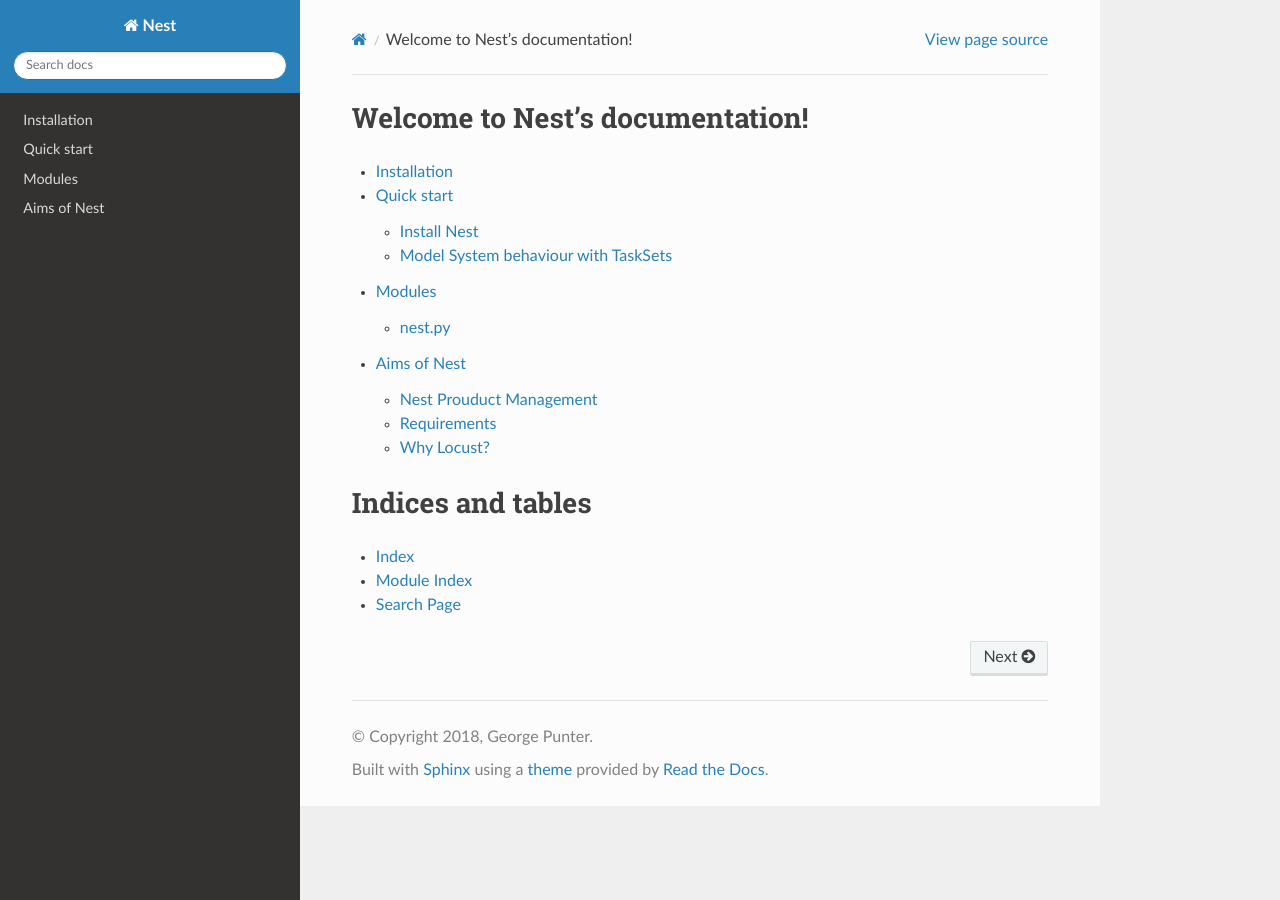
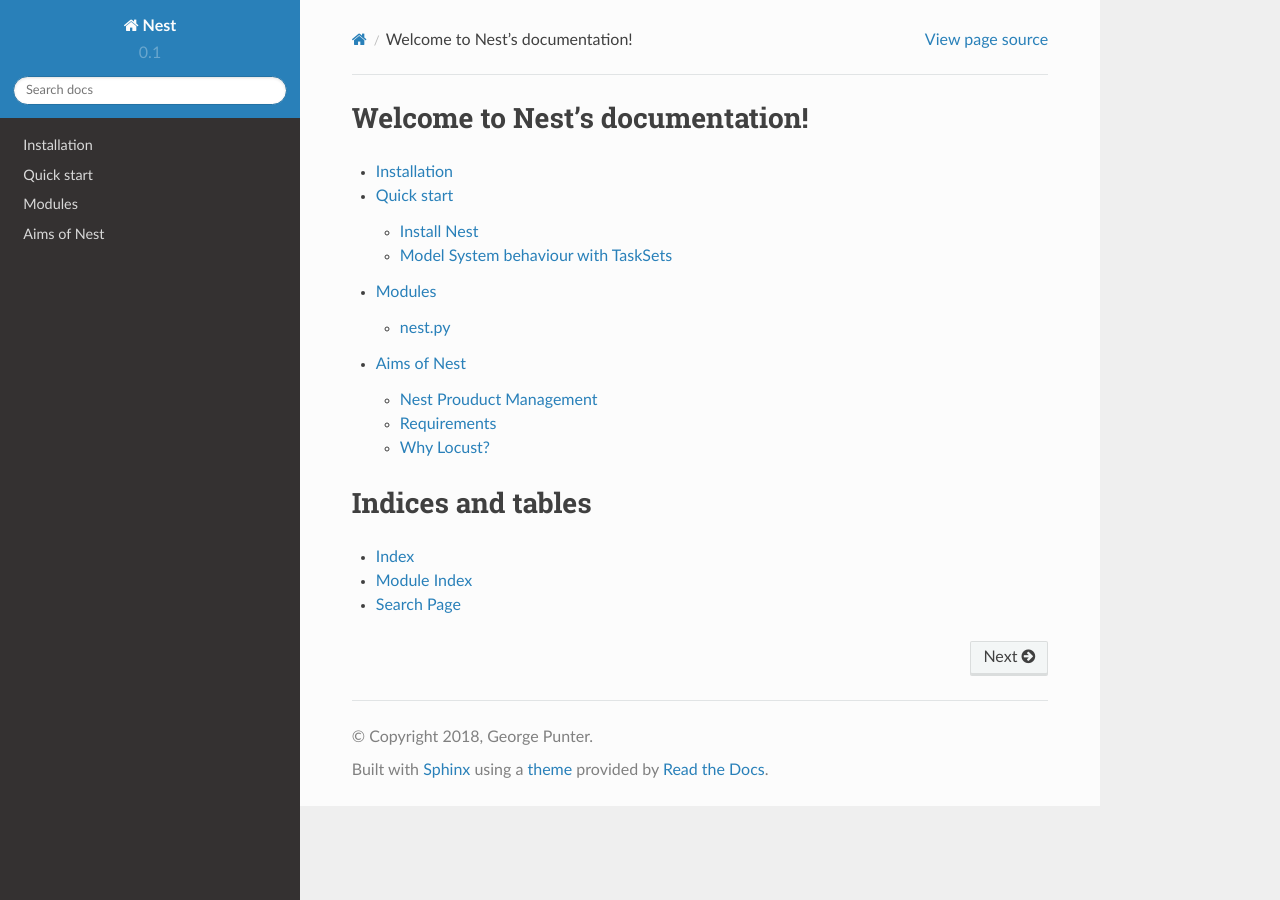
Before and after one commit to BBOXX/nest, a Sphinx documentation site: the page built from docs/index.rst, in a window 1280 px wide. Built offline with Sphinx 7.4.7 and the Read the Docs theme 2.0.0, drawn with Linux system fonts in a browser that asks for light colours.

Commit message:
Adding release info to Sphinx

```diff
--- a/docs/conf.py
+++ b/docs/conf.py
@@ -26,9 +26,9 @@
 author = u'George Punter'
 
 # The short X.Y version
-version = u''
+version = u'0.1'
 # The full version, including alpha/beta/rc tags
-release = u''
+release = u'0.1beta'
 
 
 # -- General configuration ---------------------------------------------------
```
